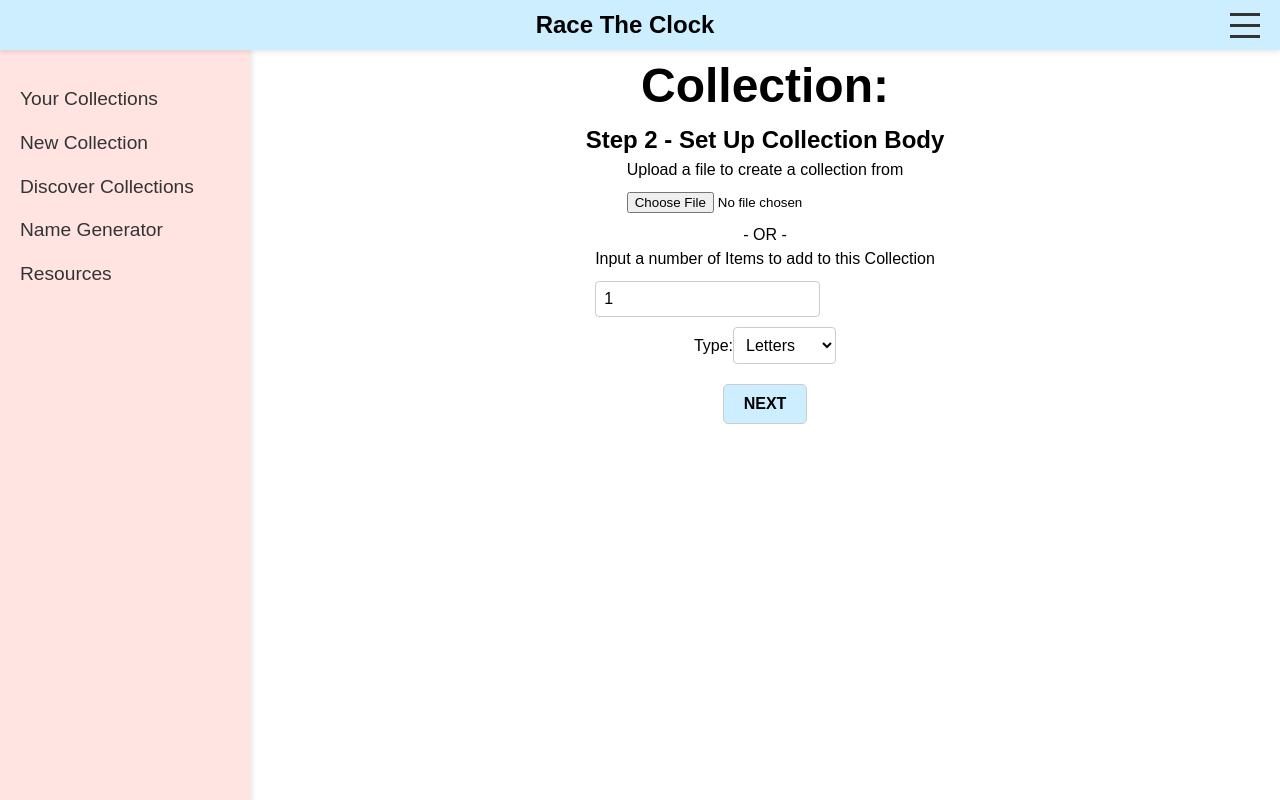
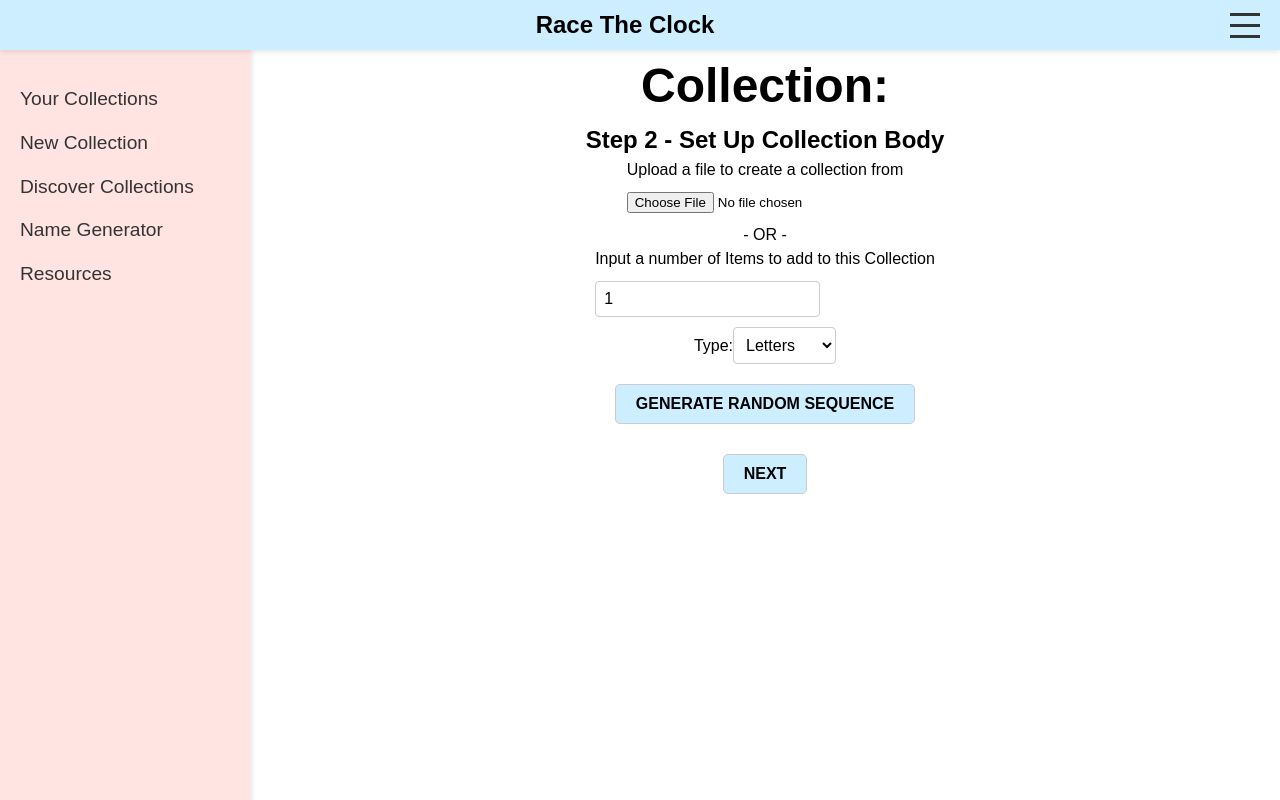
Before and after one commit to chriscooley1/race-the-clock, a React (Vite) app: page /letter-reader/collection-setup in a window 1280 px wide. Built offline with nearby package versions, Linux system fonts and the light colour scheme; sample sign-in values are in the browser's storage.

Commit message:
Add functionality to random generator

```diff
--- a/src/pages/CollectionSetup.tsx
+++ b/src/pages/CollectionSetup.tsx
@@ -6,7 +6,7 @@ import { generateRandomLetters, generateRandomNumbers } from "../utils/RandomGen
 const CollectionSetup: React.FC = () => {
   const navigate = useNavigate();
   const location = useLocation();
-  const { collectionName, isPublic } = location.state || {}; // Safely destructure with default
+  const { collectionName, isPublic } = location.state || {};
 
   const [file, setFile] = useState<File | null>(null);
   const [itemCount, setItemCount] = useState<number>(1);
@@ -19,12 +19,12 @@ const CollectionSetup: React.FC = () => {
     }
   };
 
-  const generateRandomSequence = (count: number) => {
+  const generateRandomSequence = () => {
     let generatedSequence: string[] = [];
     if (type === "letters") {
-      generatedSequence = generateRandomLetters(count);
+      generatedSequence = generateRandomLetters(itemCount);
     } else if (type === "numbers") {
-      generatedSequence = generateRandomNumbers(count);
+      generatedSequence = generateRandomNumbers(itemCount);
     }
     setSequence(generatedSequence);
   };
@@ -73,9 +73,8 @@ const CollectionSetup: React.FC = () => {
           value={itemCount}
           min={1}
           onChange={(e) => {
-            const count = parseInt(e.target.value);
+            const count = parseInt(e.target.value, 10);
             setItemCount(count);
-            generateRandomSequence(count);
           }}
           placeholder="Enter number of items"
           title="Enter the number of items"
@@ -93,9 +92,18 @@ const CollectionSetup: React.FC = () => {
           <option value="numbers">Numbers</option>
         </select>
       </div>
+      <button type="button" onClick={generateRandomSequence} className="styled-button">
+        Generate Random Sequence
+      </button>
       <button type="button" onClick={handleNext} className="styled-button">
         Next
       </button>
+      {sequence.length > 0 && (
+        <div>
+          <h3>Generated Sequence:</h3>
+          <p>{sequence.join(", ")}</p>
+        </div>
+      )}
     </div>
   );
 };
```
